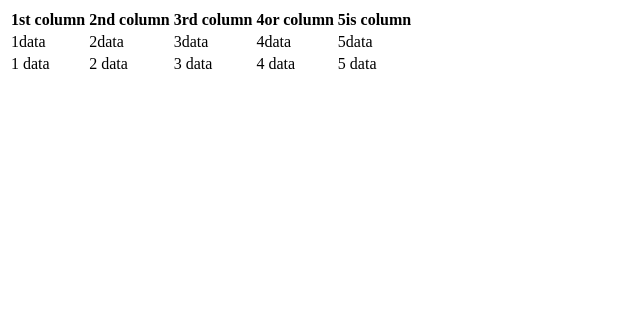
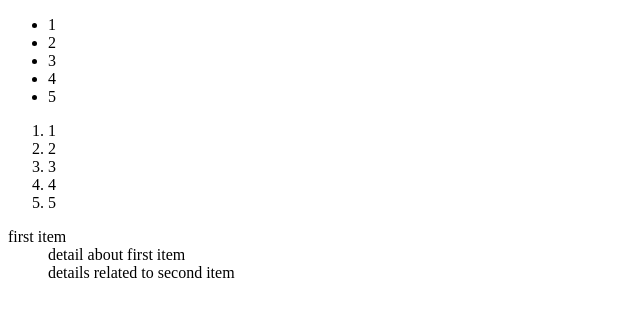
Before and after one commit to Svetlanagrosu/Lesson3, a plain HTML site: page index.html in a window 1280 px wide. Shown: the whole page, without its empty margins (0-640 px from the left). Drawn offline with Linux system fonts and the light colour scheme.

Commit message:
n commit

```diff
--- a/index.html
+++ b/index.html
@@ -6,31 +6,26 @@
     <title>Document</title>
 </head>
 <body>
-    <table>
-        <tr>
-            <th>1st column</th>
-            <th>2nd column</th>
-            <th>3rd column</th>
-            <th>4or column</th>
-            <th>5is column</th>
+    <ul>
+        <li>1</li>
+        <li>2</li>
+        <li>3</li>
+        <li>4</li>
+        <li>5</li>
+    </ul>
+    <ol>
+        <li>1</li>
+        <li>2</li>
+        <li>3</li>
+        <li>4</li>
+        <li>5</li>
+    </ol>
+    <dt>
+        <dt>first item</dt>
+        <dd>detail about first item</dd>
+        <dd>details related to second item</dd>
 
-        </tr>
-        <tr>
-            <td>1data</td>
-            <td>2data</td>
-            <td>3data</td>
-            <td>4data</td>
-            <td>5data</td>
-
-        </tr>
-        <tr>
-            <td>1 data</td>
-            <td>2 data</td>
-            <td>3 data</td>
-            <td>4 data</td>
-            <td>5 data</td>
-        </tr>
-    </table>
+    </dt>
 
 </body>
 </html>
```
